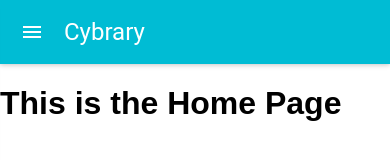
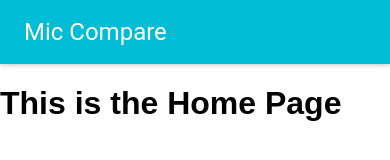
Before and after one commit to Mustack/mic-compare, a React (Create React App) app: page / in a window 390 px wide. Shown: the top 160 px of the page. Built offline with nearby package versions, Linux system fonts and the light colour scheme.

Commit message:
remove hamburger icon

```diff
--- a/src/components/Navbar/index.js
+++ b/src/components/Navbar/index.js
@@ -3,7 +3,7 @@ import AppBar from 'material-ui/AppBar';
 
 const Navbar = props => {
   return (
-    <AppBar onLeftIconButtonTouchTap={props.handleDrawer} title="Cybrary" />
+    <AppBar showMenuIconButton={false} title="Mic Compare" />
   );
 };
 
```
